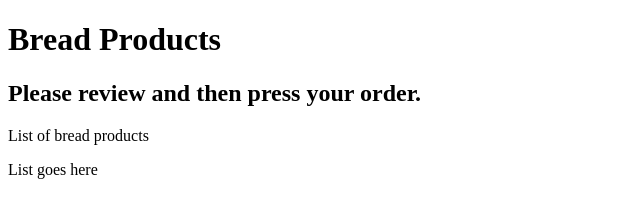
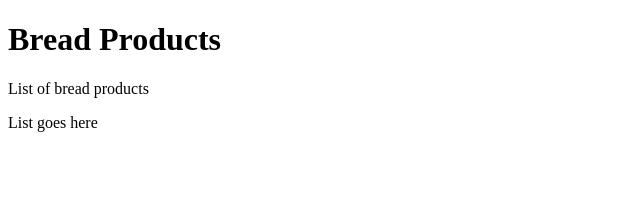
Before and after one commit to noahmatovu/com.bread.demo, a plain HTML site: page WebContent/index.html in a window 1280 px wide. Shown: the whole page, without its empty margins (0-640 px from the left). Drawn offline with Linux system fonts and the light colour scheme.

Commit message:
Changed index page

```diff
--- a/WebContent/index.html
+++ b/WebContent/index.html
@@ -6,7 +6,6 @@
 </head>
 <body>
 <h1>Bread Products</h1>
-<h2>Please review and then press your order.</h2>
 <p>List of bread products</p>
 <p>List goes here</p>
 </body>
```
